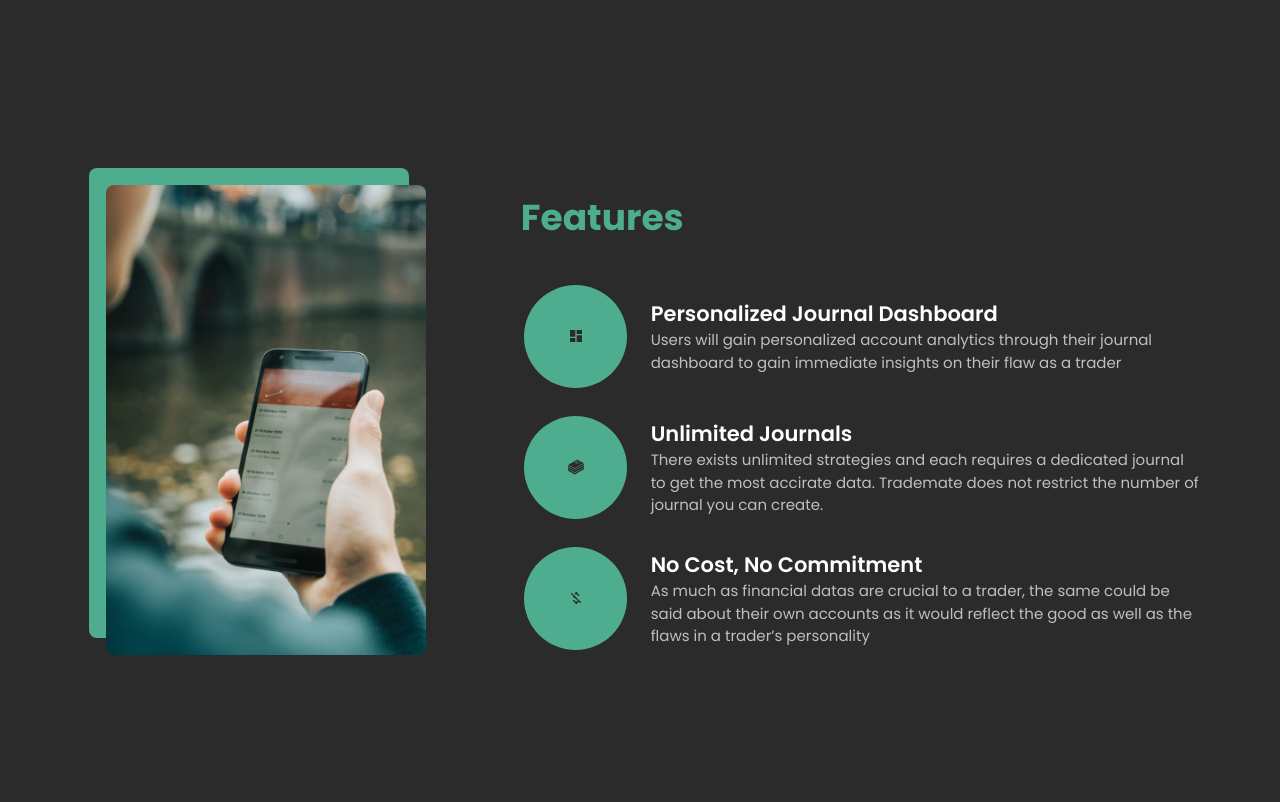
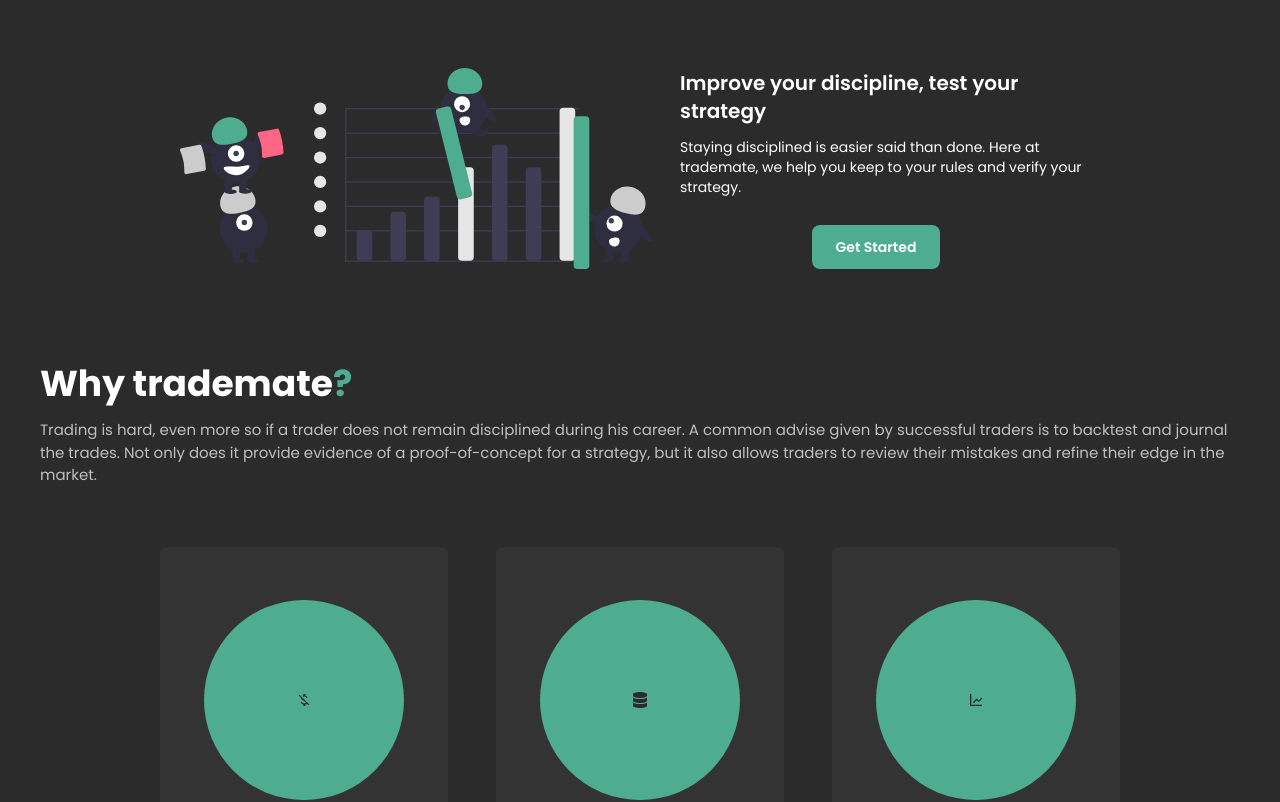
Before and after one commit to teoyi/trademate, a React (Vite) app in the folder client/: page / in a window 1280 px wide. Shown: the part 860-1662 px from the top of the page. Built offline with nearby package versions, Linux system fonts and the light colour scheme.

Commit message:
changed buttion font size, removed contact and features, added buffer section from hero

```diff
--- a/client/src/components/Home/Landing.tsx
+++ b/client/src/components/Home/Landing.tsx
@@ -3,14 +3,16 @@
 import Features from './comp/Features'
 import Hero from './comp/Hero'
 import Reason from './comp/Reason'
+import Buffer from './comp/Buffer'
 
 const Landing = () => {
   return (
     <>
       <Hero />
-      <Features />
+      {/*<Features />*/}
+      <Buffer />
       <Reason />
-      <Contact />
+      {/*<Contact />*/}
     </>
   )
 }
--- /dev/null
+++ b/client/src/components/Home/comp/Buffer.tsx
@@ -0,0 +1,24 @@
+import UndrawProjection from '../../../assets/undraw_projection.svg';
+
+const Features = () => {
+  return (
+    <section className="w-full flex justify-center items-center xl:mt-20 2xl:mt-0 xl:px-10">
+      <div className="w-full h-full flex flex-col md:flex-row justify-center items-center max-w-[1440px] my-12 md:mx-10">
+        <div className="w-4/5 mb-7 md:mb-0 md:w-1/2 max-w-[472px] xl:w-3/5">
+          <img src={UndrawProjection} alt="projection image" width="100%" height="10px"/>
+        </div>
+        <div className="flex flex-col justify-center items-center md:w-1/2 xl:w-2/5">
+          <div className="w-full px-7 md:px-0 md:pl-7 mb-7 text-center md:text-left">
+            <h1 className="text-3xl font-semibold md:text-xl">Improve your discipline, test your strategy</h1>
+            <p className="text-md md:text-sm mt-3 mx-2 md:mx-0">Staying disciplined is easier said than done. Here at trademate, we help you keep to your rules and verify your strategy.</p>
+          </div>
+          <button className="bg-accent text-sm px-6 py-3 font-semibold rounded-lg transition ease-in-out hover:scale-105 duration-300">
+            Get Started
+          </button>
+        </div>
+      </div>
+    </section>
+  )
+}
+
+export default Features
--- a/client/src/components/Home/comp/Contact.tsx
+++ b/client/src/components/Home/comp/Contact.tsx
@@ -5,6 +5,7 @@
 const Contact = () => {
   return (
     <section className="h-screen flex flex-col w-full justify-center items-center xl:p-10">
+      <div className="max-w-[1440px] w-full flex flex-col justify-center items-center">
         <h1 className='w-full font-bold text-[36px] mb-2'>
           <span className='text-primary-text'>Want to know more</span>
           <span className='text-accent'>?</span>
@@ -23,6 +24,7 @@
             <p className='2xl:text-[24px]'>yipengteo.luke@gmail.com</p>
           </a>
         </div>
+      </div>
     </section>
   )
 }
--- a/client/src/components/Home/comp/Features.tsx
+++ b/client/src/components/Home/comp/Features.tsx
@@ -5,7 +5,8 @@
 import { MdMoneyOff } from "react-icons/md";
 const Features = () => {
   return (
-    <section className="h-screen flex flex-row justify-center w-full items-center xl:mt-20 2xl:mt-0 xl:px-10">
+    <section className="h-screen w-full flex justify-center items-center xl:mt-20 2xl:mt-0 xl:px-10">
+      <div className="w-full h-full flex flex-row justify-center items-center max-w-[1440px]">
         <div className='w-2/5 flex justify-center items-center'>
           <div className='z-10 xl:h-[470px] 2xl:h-[600px] xl:w-[320px] 2xl:w-[400px] rounded-lg relative overflow-hidden'>
               <img src={feature} className="absolute"/>
@@ -48,6 +49,7 @@
             </div>
           </div>
         </div>
+      </div>
     </section>
   )
 }
--- a/client/src/components/Home/comp/Hero.tsx
+++ b/client/src/components/Home/comp/Hero.tsx
@@ -21,7 +21,7 @@
                 <span> trader</span>
             </h1>
             <p className='text-secondary-text text-sm text-center pointer-events-none font-semibold my-4 mx-20 lg:text-md xl:text-lg 2xl:text-xl'>Your one stop trading journal to enhance your trading journey</p>
-            <Link to='/register' className='bg-accent text-md px-6 py-3 font-semibold rounded-lg mt-5 transition ease-in-out hover:scale-105 duration-300'>Get Started</Link>
+            <Link to='/register' className='bg-accent text-sm px-6 py-3 font-semibold rounded-lg mt-5 transition ease-in-out hover:scale-105 duration-300'>Get Started</Link>
         </div>
         <div className="absolute bg-hero-img lg:bg-hero2-img bg-cover brightness-50 w-full h-screen z-0"></div>
         {/* <div className="w-2/5 h-full bg-hero-img bg-cover brightness-75 hidden lg:block"></div> */}
--- a/client/src/components/Home/comp/Reason.tsx
+++ b/client/src/components/Home/comp/Reason.tsx
@@ -5,7 +5,8 @@
 
 const Reason = () => {
   return (
-    <section className="flex flex-col justify-start w-full items-center xl:p-10">
+    <section className="flex justify-center w-full items-center xl:p-10">
+      <div className="w-full max-w-[1440px] flex flex-col justify-start">
         <h1 className='w-full font-bold text-[36px] mb-2'>
           <span className='text-primary-text'>Why trademate</span>
           <span className='text-accent'>?</span>
@@ -54,6 +55,7 @@
             </div>
           </div>
         </div>
+      </div>
     </section>
   )
 }
```
Also changed, not shown: client/src/assets/undraw_projection.svg (added). Lines whose indentation alone changed are shown as unchanged.
